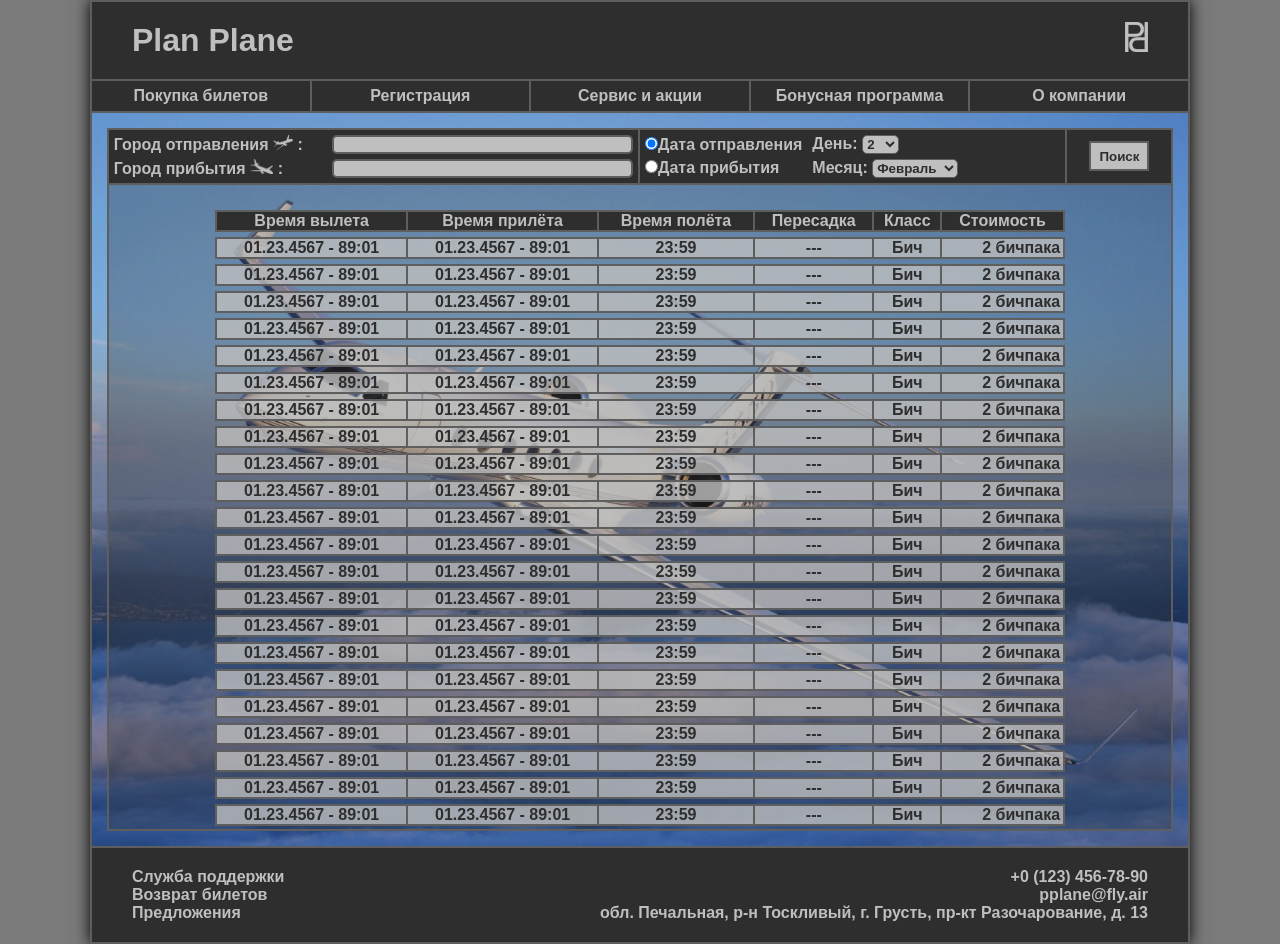
After one commit to Lohus/DemoSite, a Django app: page /search/ in a window 1280 px wide. The commit adds this page. Run offline with Django 4.2, Linux system fonts and the light colour scheme.

Commit message:
base.html and style.css initial

```diff
--- /dev/null
+++ b/planplane/flights/static/css/style.css
@@ -0,0 +1,229 @@
+* {
+    margin:0;
+    padding:0;
+    font-family: Arial, Helvetica, sans-serif;
+    --hsl-h:0;
+    --hsl-s:0%;
+    --hsl-l:18%;
+    --color-base:hsl(var(--hsl-h),var(--hsl-s),var(--hsl-l));
+    --color-body:hsl(var(--hsl-h),var(--hsl-s),calc(var(--hsl-l) + 30%));
+    --color-border:hsl(var(--hsl-h),var(--hsl-s),calc(var(--hsl-l) + 19%));
+    --color-text:hsl(var(--hsl-h),var(--hsl-s),calc(var(--hsl-l) + 57%));
+    color:var(--color-text);
+    font-weight: 600;
+}
+
+body {
+    background-color:var(--color-body);
+}
+
+a {
+    text-decoration: none;
+}
+.main {
+    width: 1100px;
+    background-color:var(--color-base);
+    margin: auto;
+    box-shadow: 0 0 15px #000000;
+}
+.header {
+    display: flex;
+    flex-direction: row;
+    justify-content: space-between;
+    border: 2px solid var(--color-border);
+    padding: 20px 40px;
+}
+.logo {
+    height: 30px;
+}
+.img{
+    width:50%;
+}
+.menu {
+    display:flex;
+    flex-direction: row;
+    justify-content: space-between;
+}
+
+.menutable {
+    display: flex;
+    align-items: center;
+    justify-content: center;
+    width: 20%;
+    height: 30px;
+    list-style-type: none;
+    text-align: center;
+    border-left: 2px solid var(--color-border);
+}
+.menutable:hover {
+    background-color: hsl(var(--hsl-h),var(--hsl-s),calc(var(--hsl-l) + 10%));
+}
+.menutable:last-child {
+    border-right: 2px solid var(--color-border);
+}
+
+.frame {
+    --image-height: 733px;
+    border: 2px solid var(--color-border);
+    padding:calc(0.02 * var(--image-height));
+    height:1800px;
+    max-height: calc(0.96 * var(--image-height));
+    background-image:url("../../static/images/plane.jpg");
+    background-size: cover;
+    background-position: 50%;
+    background-origin: border-box;
+}
+
+.tabletick {
+    border: 2px solid var(--color-border);
+    margin:auto;
+    background-color: hsla(var(--hsl-h),var(--hsl-s),var(--hsl-l), 0.3);
+    box-sizing: border-box;
+    max-height: 100%;
+    display: flex;
+    flex-flow: column;
+}
+
+.searchdiv{
+    background-color: var(--color-base);
+    border-bottom:2px solid var(--color-border);
+}
+
+.searchform {
+    display: flex;
+    flex-direction: row;
+}
+
+.city {
+    width:50%;
+    padding: 5px;
+    display: grid;
+    grid-template-columns: 37% 5% 1fr;
+    grid-template-rows: repeat(2, 1fr);
+    row-gap: 5px;
+}
+
+.typedate {
+    width: 40%;
+    border-left:2px solid var(--color-border);
+    border-right:2px solid var(--color-border);
+    padding:5px;
+    display:flex;
+    flex-direction: row;
+    align-items: center;
+}
+
+.checkdatetext:first-child {
+    margin-bottom: 5px;
+}
+
+.dateselect {
+    display: flex;
+    flex-direction: column;
+    padding-left: 10px;
+}
+
+.select {
+    background-color: var(--color-text);
+    color: var(--color-base);
+    border-color: var(--color-border);
+    border-style: solid;
+    border-radius: 5px;
+}
+
+.select > option {
+    color:var(--color-base);
+}
+span:first-child select {
+    margin-bottom: 5px;
+}
+.searchbutton {
+    width: 10%;
+    display: flex;
+    align-items: center;
+    justify-content: center;
+}
+
+.submit {
+    background-color: var(--color-text);
+    color:var(--color-base);
+    border: 2px solid var(--color-border);
+    width: 60px;
+    height: 30px;
+}
+
+.submit:hover {
+    background-color: hsl(var(--hsl-h),var(--hsl-s),calc(var(--hsl-l) + 40%));;
+}
+
+.citystring:first-child {
+    margin-bottom: 5px;
+}
+
+.iconPlane {
+    height: 15px;
+    grid-column-start: 2;
+}
+
+.textcity{
+    grid-column-start: 3;
+    background-color: var(--color-text);
+    border-color:var(--color-border);
+    border-style: solid;
+    color: var(--color-base);
+    border-radius: 5px;
+    padding-left: 5px;
+}
+
+label {
+    display: inline;
+}
+.tableover {
+    max-height: 100%;
+    overflow: auto;
+}
+.tbfly {
+    width: 80%;
+    margin:20px auto;
+    border-spacing: 0 5px;
+}
+.trfly:not(:first-child):hover {
+    background-color: hsla(var(--hsl-h),var(--hsl-s),calc(var(--hsl-l) + 70%), 1);
+    transform: scale(1.01, 1.2);
+}
+
+.thfly {
+    background-color: var(--color-base);
+    border: 2px solid var(--color-border);
+    border-left: 0;
+}
+.tdfly {
+    border: 2px solid var(--color-border);
+    background-color: hsla(var(--hsl-h),var(--hsl-s),calc(var(--hsl-l) + 57%), 0.8);
+    text-align: center;
+    border-left: 0;
+    color: var(--color-base);
+    vertical-align: middle;
+}
+.tdfly:last-child {
+    text-align: right;
+    padding-right: 3px;
+}
+
+.borderleft:first-child{
+    border-left: 2px solid var(--color-border);
+}
+
+.footer {
+    border: 2px solid var(--color-border);
+    border-top: none;
+    display:flex;
+    flex-direction: row;
+    justify-content: space-between;
+    align-items: center;
+    padding:20px 40px;
+}
+
+.rightf{
+    text-align: right;
+}
--- /dev/null
+++ b/planplane/flights/templates/flights/base.html
@@ -0,0 +1,329 @@
+<!DOCTYPE html>
+<html>
+  <head>
+    <title>Hello, World!</title>
+    <link href="../../static/css/style.css" rel="stylesheet" />
+  </head>
+  <body>
+    <div class="main">
+      <div class="header">
+        <h1><a href="">Plan Plane</a></h1>
+        <a href=""><img class="logo" src="../../static/images/Logo.png" alt="Logo"></a>
+      </div>
+      <div class="navbar">
+        <ul class="menu">
+          <li class="menutable"><a href="">Покупка билетов</a></li>
+          <li class="menutable"><a href="">Регистрация</a></li>
+          <li class="menutable"><a href="">Сервис и акции</a></li>
+          <li class="menutable"><a href="">Бонусная программа</a></li>
+          <li class="menutable"><a href="">О компании</a></li>
+        </ul>
+      </div>
+      <div class="frame">
+        <div class="tabletick">
+          <div class="searchdiv">
+            <form class="searchform" method="POST">
+              <div class="city">
+                  <label for="city_departure">Город отправления <img src="../../static/images/airplaneDeparture.png" class="iconPlane"> :</label>
+                  <input type="text" id="city_departure" class="textcity" list="city">
+                  <label for="city_arrived">Город прибытия <img src="../../static/images/airplaneArrived.png" class="iconPlane"> :</label>
+                  <input type="text" id="city_arrived" class="textcity" list="city">
+                  <datalist id="city">
+                    <option>Челябинск</option>
+                    <option>Москва</option>
+                    <option>Самара</option>
+                    <option>Саратов</option>
+                    <option>Екатеринбург</option>
+                    <option>Еманжелинск</option>
+                    <option>Тюмень</option>
+                    <option>Тверь</option>
+                    <option>Астрахань</option>
+                    <option>Архангельск</option>
+                    <option>Варна</option>
+                    <option>Копейск</option>
+                  </datalist>
+              </div>
+              <div class="typedate">
+                <div class="checkbox">
+                  <p class="checkdatetext"><input class="checkdate" type="radio" name="date" value="departure" checked>Дата отправления</p>
+                  <p class="checkdatetext"><input class="checkdate" type="radio" name="date" value="arrival">Дата прибытия</p>
+                </div>
+                <div class="dateselect">
+                  <span>
+                  <label for="day">День:</label>
+                  <select class="select" id="day" name="day">
+                    <option disabled>1</option>
+                    <option>2</option>
+                    <option>3</option>
+                    <option>4</option>
+                    <option>5</option>
+                    <option disabled>6</option>
+                    <option>7</option>
+                    <option>8</option>
+                    <option>9</option>
+                    <option disabled>10</option>
+                    <option>11</option>
+                    <option>12</option>
+                  </select>
+                </span>
+                <span>
+                  <label for="month">Месяц:</label>
+                  <select class="select" id="month" name="month">
+                    <option disabled>Январь</option>
+                    <option>Февраль</option>
+                    <option>Март</option>
+                    <option>Апрель</option>
+                    <option>Май</option>
+                    <option disabled>Июнь</option>
+                    <option>Июль</option>
+                    <option>Август</option>
+                    <option>Сентябрь</option>
+                    <option disabled>Октябрь</option>
+                    <option>Ноябрь</option>
+                    <option>Декабрь</option>
+                  </select>
+                </span>
+                </div>
+              </div>
+              <div class="searchbutton">
+                  <input class="submit" type="submit" value="Поиск">
+              </div>
+            </form>
+          </div>
+          <div class="tableover">
+          <table class="tbfly">
+            <tr class="trfly">
+              <th class="thfly  borderleft">Время вылета</th>
+              <th class="thfly">Время прилёта</th>
+              <th class="thfly">Время полёта</th>
+              <th class="thfly">Пересадка</th>
+              <th class="thfly">Класс</th>
+              <th class="thfly">Стоимость</th>
+            </tr>
+            <tr class="trfly">
+              <td class="tdfly borderleft">01.23.4567 - 89:01</td>
+              <td class="tdfly">01.23.4567 - 89:01</td>
+              <td class="tdfly">23:59</td>
+              <td class="tdfly">---</td>
+              <td class="tdfly">Бич</td>
+              <td class="tdfly">2 бичпака</td>
+            </tr>
+            <tr class="trfly">
+              <td class="tdfly borderleft">01.23.4567 - 89:01</td>
+              <td class="tdfly">01.23.4567 - 89:01</td>
+              <td class="tdfly">23:59</td>
+              <td class="tdfly">---</td>
+              <td class="tdfly">Бич</td>
+              <td class="tdfly">2 бичпака</td>
+            </tr>
+            <tr class="trfly">
+              <td class="tdfly borderleft">01.23.4567 - 89:01</td>
+              <td class="tdfly">01.23.4567 - 89:01</td>
+              <td class="tdfly">23:59</td>
+              <td class="tdfly">---</td>
+              <td class="tdfly">Бич</td>
+              <td class="tdfly">2 бичпака</td>
+            </tr>
+            <tr class="trfly">
+              <td class="tdfly borderleft">01.23.4567 - 89:01</td>
+              <td class="tdfly">01.23.4567 - 89:01</td>
+              <td class="tdfly">23:59</td>
+              <td class="tdfly">---</td>
+              <td class="tdfly">Бич</td>
+              <td class="tdfly">2 бичпака</td>
+            </tr>
+            <tr class="trfly">
+              <td class="tdfly borderleft">01.23.4567 - 89:01</td>
+              <td class="tdfly">01.23.4567 - 89:01</td>
+              <td class="tdfly">23:59</td>
+              <td class="tdfly">---</td>
+              <td class="tdfly">Бич</td>
+              <td class="tdfly">2 бичпака</td>
+            </tr>
+            <tr class="trfly">
+              <td class="tdfly borderleft">01.23.4567 - 89:01</td>
+              <td class="tdfly">01.23.4567 - 89:01</td>
+              <td class="tdfly">23:59</td>
+              <td class="tdfly">---</td>
+              <td class="tdfly">Бич</td>
+              <td class="tdfly">2 бичпака</td>
+            </tr>
+            <tr class="trfly">
+              <td class="tdfly borderleft">01.23.4567 - 89:01</td>
+              <td class="tdfly">01.23.4567 - 89:01</td>
+              <td class="tdfly">23:59</td>
+              <td class="tdfly">---</td>
+              <td class="tdfly">Бич</td>
+              <td class="tdfly">2 бичпака</td>
+            </tr>
+            <tr class="trfly">
+              <td class="tdfly borderleft">01.23.4567 - 89:01</td>
+              <td class="tdfly">01.23.4567 - 89:01</td>
+              <td class="tdfly">23:59</td>
+              <td class="tdfly">---</td>
+              <td class="tdfly">Бич</td>
+              <td class="tdfly">2 бичпака</td>
+            </tr>
+            <tr class="trfly">
+              <td class="tdfly borderleft">01.23.4567 - 89:01</td>
+              <td class="tdfly">01.23.4567 - 89:01</td>
+              <td class="tdfly">23:59</td>
+              <td class="tdfly">---</td>
+              <td class="tdfly">Бич</td>
+              <td class="tdfly">2 бичпака</td>
+            </tr>
+            <tr class="trfly">
+              <td class="tdfly borderleft">01.23.4567 - 89:01</td>
+              <td class="tdfly">01.23.4567 - 89:01</td>
+              <td class="tdfly">23:59</td>
+              <td class="tdfly">---</td>
+              <td class="tdfly">Бич</td>
+              <td class="tdfly">2 бичпака</td>
+            </tr>
+            <tr class="trfly">
+              <td class="tdfly borderleft">01.23.4567 - 89:01</td>
+              <td class="tdfly">01.23.4567 - 89:01</td>
+              <td class="tdfly">23:59</td>
+              <td class="tdfly">---</td>
+              <td class="tdfly">Бич</td>
+              <td class="tdfly">2 бичпака</td>
+            </tr>
+            <tr class="trfly">
+              <td class="tdfly borderleft">01.23.4567 - 89:01</td>
+              <td class="tdfly borderleft">01.23.4567 - 89:01</td>
+              <td class="tdfly borderleft">23:59</td>
+              <td class="tdfly borderleft">---</td>
+              <td class="tdfly borderleft">Бич</td>
+              <td class="tdfly borderleft">2 бичпака</td>
+            </tr>
+            <tr class="trfly">
+              <td class="tdfly borderleft">01.23.4567 - 89:01</td>
+              <td class="tdfly borderleft">01.23.4567 - 89:01</td>
+              <td class="tdfly borderleft">23:59</td>
+              <td class="tdfly borderleft">---</td>
+              <td class="tdfly borderleft">Бич</td>
+              <td class="tdfly borderleft">2 бичпака</td>
+            </tr>
+            <tr class="trfly">
+              <td class="tdfly borderleft">01.23.4567 - 89:01</td>
+              <td class="tdfly">01.23.4567 - 89:01</td>
+              <td class="tdfly">23:59</td>
+              <td class="tdfly">---</td>
+              <td class="tdfly">Бич</td>
+              <td class="tdfly">2 бичпака</td>
+            </tr>
+            <tr class="trfly">
+              <td class="tdfly borderleft">01.23.4567 - 89:01</td>
+              <td class="tdfly">01.23.4567 - 89:01</td>
+              <td class="tdfly">23:59</td>
+              <td class="tdfly">---</td>
+              <td class="tdfly">Бич</td>
+              <td class="tdfly">2 бичпака</td>
+            </tr>
+            <tr class="trfly">
+              <td class="tdfly borderleft">01.23.4567 - 89:01</td>
+              <td class="tdfly">01.23.4567 - 89:01</td>
+              <td class="tdfly">23:59</td>
+              <td class="tdfly">---</td>
+              <td class="tdfly">Бич</td>
+              <td class="tdfly">2 бичпака</td>
+            </tr>
+            <tr class="trfly">
+              <td class="tdfly borderleft">01.23.4567 - 89:01</td>
+              <td class="tdfly">01.23.4567 - 89:01</td>
+              <td class="tdfly">23:59</td>
+              <td class="tdfly">---</td>
+              <td class="tdfly">Бич</td>
+              <td class="tdfly">2 бичпака</td>
+            </tr>
+            <tr class="trfly">
+              <td class="tdfly borderleft">01.23.4567 - 89:01</td>
+              <td class="tdfly">01.23.4567 - 89:01</td>
+              <td class="tdfly">23:59</td>
+              <td class="tdfly">---</td>
+              <td class="tdfly">Бич</td>
+              <td class="tdfly">2 бичпака</td>
+            </tr>
+            <tr class="trfly">
+              <td class="tdfly borderleft">01.23.4567 - 89:01</td>
+              <td class="tdfly">01.23.4567 - 89:01</td>
+              <td class="tdfly">23:59</td>
+              <td class="tdfly">---</td>
+              <td class="tdfly">Бич</td>
+              <td class="tdfly">2 бичпака</td>
+            </tr>
+            <tr class="trfly">
+              <td class="tdfly borderleft">01.23.4567 - 89:01</td>
+              <td class="tdfly">01.23.4567 - 89:01</td>
+              <td class="tdfly">23:59</td>
+              <td class="tdfly">---</td>
+              <td class="tdfly">Бич</td>
+              <td class="tdfly">2 бичпака</td>
+            </tr>
+            <tr class="trfly">
+              <td class="tdfly borderleft">01.23.4567 - 89:01</td>
+              <td class="tdfly">01.23.4567 - 89:01</td>
+              <td class="tdfly">23:59</td>
+              <td class="tdfly">---</td>
+              <td class="tdfly">Бич</td>
+              <td class="tdfly">2 бичпака</td>
+            </tr>
+            <tr class="trfly">
+              <td class="tdfly borderleft">01.23.4567 - 89:01</td>
+              <td class="tdfly">01.23.4567 - 89:01</td>
+              <td class="tdfly">23:59</td>
+              <td class="tdfly">---</td>
+              <td class="tdfly">Бич</td>
+              <td class="tdfly">2 бичпака</td>
+            </tr>
+            <tr class="trfly">
+              <td class="tdfly borderleft">01.23.4567 - 89:01</td>
+              <td class="tdfly">01.23.4567 - 89:01</td>
+              <td class="tdfly">23:59</td>
+              <td class="tdfly">---</td>
+              <td class="tdfly">Бич</td>
+              <td class="tdfly">2 бичпака</td>
+            </tr>
+            <tr class="trfly">
+              <td class="tdfly borderleft">01.23.4567 - 89:01</td>
+              <td class="tdfly">01.23.4567 - 89:01</td>
+              <td class="tdfly">23:59</td>
+              <td class="tdfly">---</td>
+              <td class="tdfly">Бич</td>
+              <td class="tdfly">2 бичпака</td>
+            </tr>
+            <tr class="trfly">
+              <td class="tdfly borderleft">01.23.4567 - 89:01</td>
+              <td class="tdfly borderleft">01.23.4567 - 89:01</td>
+              <td class="tdfly borderleft">23:59</td>
+              <td class="tdfly borderleft">---</td>
+              <td class="tdfly borderleft">Бич</td>
+              <td class="tdfly borderleft">2 бичпака</td>
+            </tr>
+            <tr class="trfly">
+              <td class="tdfly borderleft">01.23.4567 - 89:01</td>
+              <td class="tdfly borderleft">01.23.4567 - 89:01</td>
+              <td class="tdfly borderleft">23:59</td>
+              <td class="tdfly borderleft">---</td>
+              <td class="tdfly borderleft">Бич</td>
+              <td class="tdfly borderleft">2 бичпака</td>
+            </tr>
+          </table>
+          </div>
+        </div>
+      </div>
+      <div class="footer">
+        <div class="leftf">
+          <p class="foottext"><a href="">Служба поддержки</a></p>
+          <p class="foottext"><a href="">Возврат билетов</a></p>
+          <p class="foottext"><a href="">Предложения</a></p>
+        </div>
+        <div class="rightf">
+          <p class="foottext"><a href="" class="">+0 (123) 456-78-90</a></p>
+          <p class="foottext"><a href="" class="">pplane@fly.air</a></p>
+          <p class="foottext"><a href="" class="">обл. Печальная, р-н Тоскливый, г. Грусть, пр-кт Разочарование, д. 13</a></p>
+        </div>
+      </div>
+    </div>
+  </body>
+</html>
--- a/planplane/flights/templates/flights/index.html
+++ b/planplane/flights/templates/flights/index.html
@@ -1,4 +1,5 @@
 <a href="{% url 'flights:airports' %}">Аэропорты</a>
+<a href="{% url 'flights:ticket' %}">Билеты</a>
 
 {% if temp %}
     <ul>
--- a/planplane/flights/urls.py
+++ b/planplane/flights/urls.py
@@ -7,4 +7,5 @@ urlpatterns = [
     path('', views.index, name='index'),
     path('code<code_model>/', views.model_aircrafts, name='code'),
     path('airport/', views.airports_of_city, name='airports'),
+    path('search/', views.ticket_search, name='ticket'),
 ]
--- a/planplane/flights/views.py
+++ b/planplane/flights/views.py
@@ -21,3 +21,7 @@ def airports_of_city(request):
         context = {}
     template = 'flights/airport_form.html'
     return render(request, template, context)
+
+def ticket_search(request):
+    template = 'flights/base.html'
+    return render(request, template)
--- a/planplane/planplane/urls.py
+++ b/planplane/planplane/urls.py
@@ -17,6 +17,6 @@ from django.contrib import admin
 from django.urls import include, path
 
 urlpatterns = [
-    path('flights/', include('flights.urls')),
+    path('', include('flights.urls')),
     path('admin/', admin.site.urls),
 ]
```
Also changed, not shown: planplane/flights/migrations/0001_initial.py (added), planplane/flights/static/images/Logo.png (added), planplane/flights/static/images/SiteF.png (added), planplane/flights/static/images/airplaneArrived.png (added), planplane/flights/static/images/airplaneDeparture.png (added), planplane/flights/static/images/icon.png (added), planplane/flights/static/images/plane.jpg (added).
